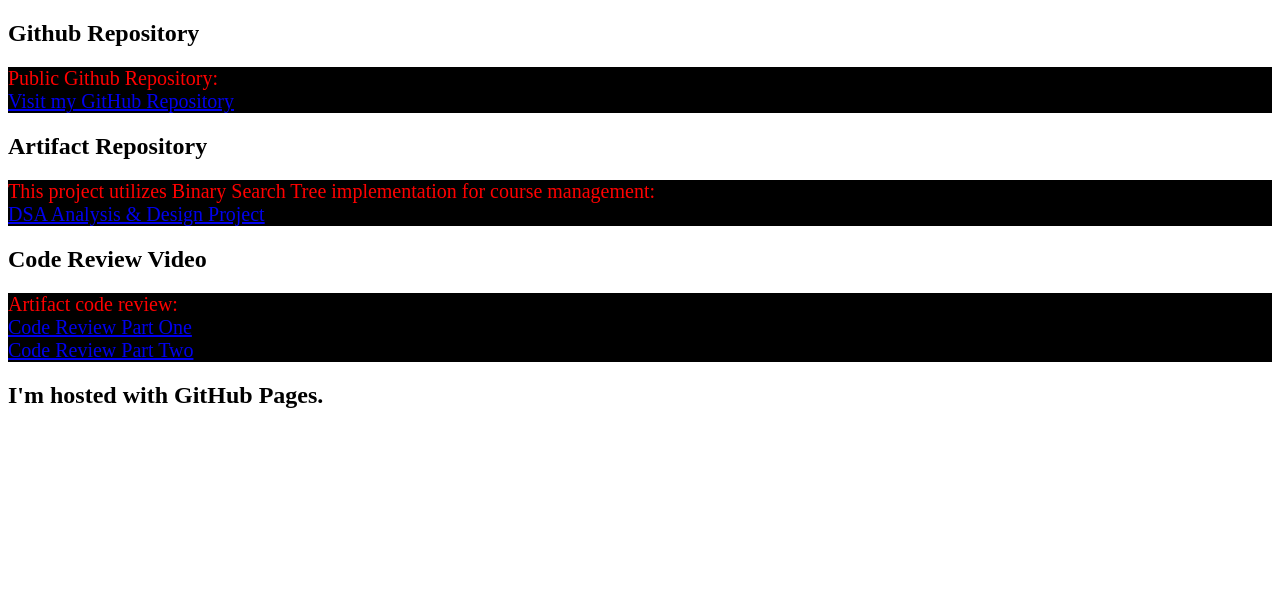
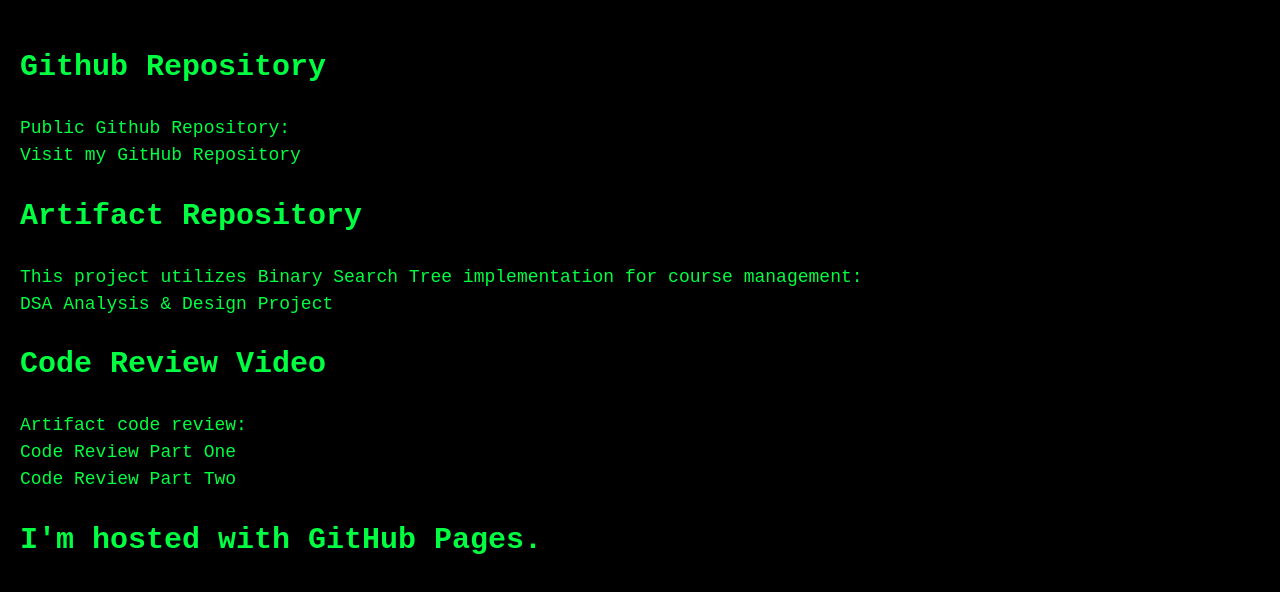
Before and after one commit to DylanCavazos1/DylanCavazos1.github.io, a plain HTML site: page index.html in a window 1280 px wide. Drawn offline with Linux system fonts and the light colour scheme.

Commit message:
Update to Styles.css

```diff
--- a/styles.css
+++ b/styles.css
@@ -1,7 +1,28 @@
 /* styles.css */
+body {
+    color: #00FF41;
+    background-color: black;
+    font-size: 20px;
+    font-family: 'Courier New', monospace;
+    line-height: 1.5;
+    margin: 0;
+    padding: 0 20px;
+ }
+
 p {
-    color: red;
-    background-color: black;
-    font-size: 20px; }
+    font-size: 18px
+}
 
-b { background-color: black; }
+a {
+    color: #00FF41;
+    text-decoration: none;
+}
+
+header, footer {
+    padding: 10px 0;
+    text-align: center;
+}
+
+h1, h2 {
+    color: #00FF41
+}
```
